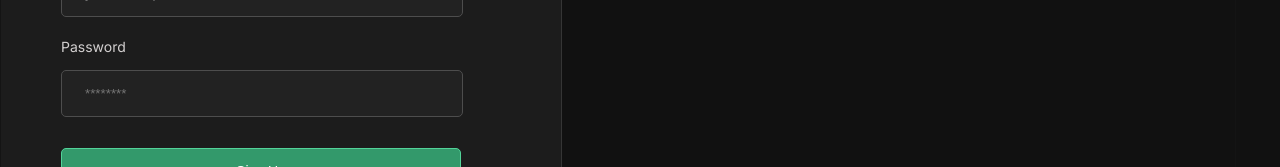
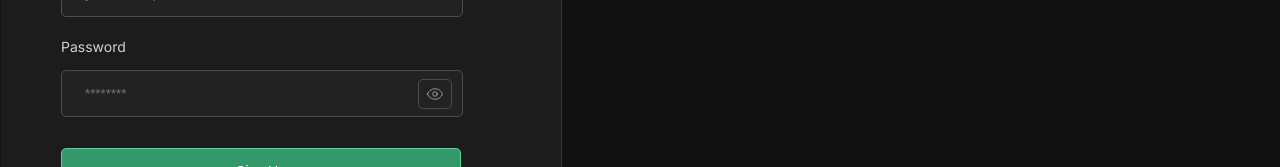
Before and after one commit to EldsonC/anny-app, a React (Vite) app: page /dashboard/sign-up in a window 1280 px wide. Shown: the part 471-638 px from the top of the page. Built offline with nearby package versions, Linux system fonts and the light colour scheme.

Commit message:
react-hook-form

```diff
--- a/package.json
+++ b/package.json
@@ -10,13 +10,16 @@
     "preview": "vite preview"
   },
   "dependencies": {
+    "@hookform/resolvers": "^3.3.2",
     "@reduxjs/toolkit": "^1.9.7",
     "react": "^18.2.0",
     "react-dom": "^18.2.0",
     "react-google-login": "^5.2.2",
+    "react-hook-form": "^7.47.0",
     "react-redux": "^8.1.3",
     "react-router-dom": "^6.16.0",
-    "styled-components": "^6.0.8"
+    "styled-components": "^6.0.8",
+    "zod": "^3.22.4"
   },
   "devDependencies": {
     "@types/react": "^18.2.15",
--- /dev/null
+++ b/src/assets/icon/eye.tsx
@@ -0,0 +1,24 @@
+export function EyeIcon() {
+  return (
+    <svg
+      xmlns="http://www.w3.org/2000/svg"
+      width="18"
+      height="18"
+      fill="none"
+      viewBox="0 0 24 24"
+    >
+      <path
+        stroke="#BDBDBD"
+        strokeLinecap="round"
+        strokeLinejoin="round"
+        d="M15 12a3 3 0 11-6 0 3 3 0 016 0z"
+      ></path>
+      <path
+        stroke="#BDBDBD"
+        strokeLinecap="round"
+        strokeLinejoin="round"
+        d="M2 12c1.6-4.097 5.336-7 10-7s8.4 2.903 10 7c-1.6 4.097-5.336 7-10 7s-8.4-2.903-10-7z"
+      ></path>
+    </svg>
+  );
+}
--- a/src/assets/styles/login.ts
+++ b/src/assets/styles/login.ts
@@ -164,9 +164,15 @@ export const LoginStyle = styled.main `
                         font-size: 14px;
                         color: #d3d0d0;
                     }
-                    input {
-                        padding: 0px 23px;
-                        width: calc(100% - 46px);
+                    .input-eye {
+                        padding-left: 23px;
+                        padding-right: 10px;
+
+                        display: flex;
+                        justify-content: space-between;
+                        align-items: center;
+
+                        width: calc(100% - 33px);
                         height: 45px;
 
                         border-radius: 5px;
@@ -175,8 +181,49 @@ export const LoginStyle = styled.main `
 
                         background-color: #222222;
 
+                        input {
+                            padding: 0px;
+                            background-color: transparent;
+                            border: none;
+                            height: 100%;
+                        }
+
+                        button {
+                            display: flex;
+
+                            padding: 5px 7px;
+                            border-radius: 5px;
+                            background-color: transparent;
+                            border: 1px solid #4D4D4D;
+
+                            cursor: pointer;
+                        }
+                    }
+                    .error_field {
+                        background-color: #1F1315;
+                        border: 1px solid #822025;
+                        color: #802936;
+                    }
+                    .error_label {
+                        margin: 0px;
+                        margin-bottom: 10px;
+                        display: flex;
+
+                        color: #c23d43;
+                    }
+                    input {
+                        padding: 0px 23px;
+                        width: calc(100% - 46px);
+                        height: 45px;
+
+                        border-radius: 5px;
+                        border: 1px solid #4D4D4D;
+                        color: #7a7878;
+
+                        background-color: #222222;
+
                         &:focus {
-                            border-color: #4D4D4D;
+                            border-color: #8d8d8d;
                         }
                     }
                 }
--- a/src/pages/login.tsx
+++ b/src/pages/login.tsx
@@ -4,12 +4,28 @@ import { AppleIcon } from "../assets/icon/apple";
 import GoogleLogin from "react-google-login";
 import { LogoIcon } from "../assets/icon/logo";
 import { useNavigate } from "react-router-dom";
+import { useForm } from "react-hook-form";
+import { zodResolver } from "@hookform/resolvers/zod";
+import { zodSignIn } from "../services/zod";
 
 export function Login() {
     const navigation = useNavigate()
+
     const clientId = "20314289349-bh0a7m9t7fca7d5s7b73lkpn5m3tcnu0.apps.googleusercontent.com"
     const responseGoogle = (response: {}) => {
         console.log(response)
+    }
+
+    const {
+        register,
+        handleSubmit,
+        formState: {errors}
+    } = useForm({
+        resolver: zodResolver(zodSignIn)
+    })
+
+    const ApiSubmit = () => {
+
     }
     return (
         <LoginStyle>
@@ -51,17 +67,27 @@ export function Login() {
                             <span></span>
                         </div>
 
-                        <form>
+                        <form onSubmit={handleSubmit(ApiSubmit)}>
                             <div className="input_container">
                                 <label htmlFor="">Email</label>
-                                <input type="email" placeholder="you@example.com"/>
+                                <input
+                                    className={errors.email ? "error_field" : "verity"}
+                                    type="email"
+                                    placeholder="you@example.com"
+                                    {...register("email")}
+                                />
                             </div>
                             <div className="input_container">
                                 <div className="label_container">
                                     <label htmlFor="">Password</label>
                                     <a href="">Forgot Password?</a>
                                 </div>
-                                <input type="password" placeholder="********"/>
+                                <input
+                                    className={errors.email ? "error_field" : "verity"}
+                                    type="password"
+                                    placeholder="********"
+                                    {...register("password")}
+                                />
                             </div>
                             <button className="btn_login">
                                 <p>Sign In</p>
--- a/src/pages/register.tsx
+++ b/src/pages/register.tsx
@@ -3,6 +3,15 @@ import { GoogleIcon } from "../assets/icon/google";
 import { LogoIcon } from "../assets/icon/logo";
 import GoogleLogin from "react-google-login";
 import { useNavigate } from "react-router-dom";
+import { EyeIcon } from "../assets/icon/eye";
+import { useForm } from "react-hook-form";
+import { zodResolver } from "@hookform/resolvers/zod"
+import { zodSchema } from "../services/zod";
+
+interface SignUpProps {
+    email: string;
+    password: string;
+}
 
 export function Register() {
     const navigation = useNavigate()
@@ -11,6 +20,29 @@ export function Register() {
     const responseGoogle = (response: {}) => {
         console.log(response)
     }
+
+    const {
+        register,
+        handleSubmit,
+        formState: {errors}
+    } = useForm({
+        resolver: zodResolver(zodSchema)
+    })
+
+    const ApiSubmit = () => {
+
+    }
+
+    const revealPassword = () => {
+        const passwordField = document.querySelector("#passwordField") as HTMLInputElement;
+
+        if (passwordField.type === "password") {
+            passwordField.type = "text";
+        } else {
+            passwordField.type = "password";
+        }
+    }
+
     return (
         <LoginStyle>
             <div className="top-note">
@@ -47,16 +79,34 @@ export function Register() {
                             <span></span>
                         </div>
 
-                        <form>
+                        <form onSubmit={handleSubmit(ApiSubmit)}>
                             <div className="input_container">
                                 <label htmlFor="">Email</label>
-                                <input type="email" placeholder="you@example.com"/>
+                                <input
+                                    className={errors.email ? "error_field" : "verity"}
+                                    type="text"
+                                    placeholder="you@example.com"
+                                    {...register("email")}
+                                />
+                                {errors.email ? <p className="error_label">{errors.email.message}</p> : null}
                             </div>
                             <div className="input_container">
                                 <div className="label_container">
                                     <label htmlFor="">Password</label>
                                 </div>
-                                <input type="password" placeholder="********"/>
+                                <div className={errors.password ? "error_field input-eye" : "input-eye"}>
+                                    <input
+                                        id="passwordField"
+                                        type="password"
+                                        placeholder="********"
+                                    {...register("password")}
+                                    />
+                                    <button onClick={revealPassword}>
+                                        <EyeIcon/>
+                                    </button>
+                                </div>
+                                {errors.password ? <p className="error_label">{errors.password.message}</p> : null}
+
                             </div>
                             <button className="btn_login">
                                 <p>Sign Up</p>
--- /dev/null
+++ b/src/services/zod.ts
@@ -0,0 +1,20 @@
+import { z } from "zod";
+
+export const zodSchema = z.object({
+    email: z.string().nonempty("Email is a required field").email("Must be a valid email"),
+    password: z
+        .string()
+        .nonempty("Password is a required field")
+        .regex(/(?=.*?[A-Z])/, "Uppercase letter")
+        .regex(/(?=.*?[a-z])/, "Lowercase letter")
+        .regex(/(?=.*?[0-9])/, "Number")
+        .regex(/(?=.*?[!@#$%^&*])/, "Special character (e.g. !?<>@#$%)")
+        .min(8, "> 7 characters")
+})
+
+export const zodSignIn = z.object({
+    email: z.string().nonempty("Email is a required field").email("Must be a valid email"),
+    password: z
+        .string()
+        .nonempty("Password is a required field")
+})
```
Also changed, not shown: 1 other file (tests, documents, lock files or other folders).
